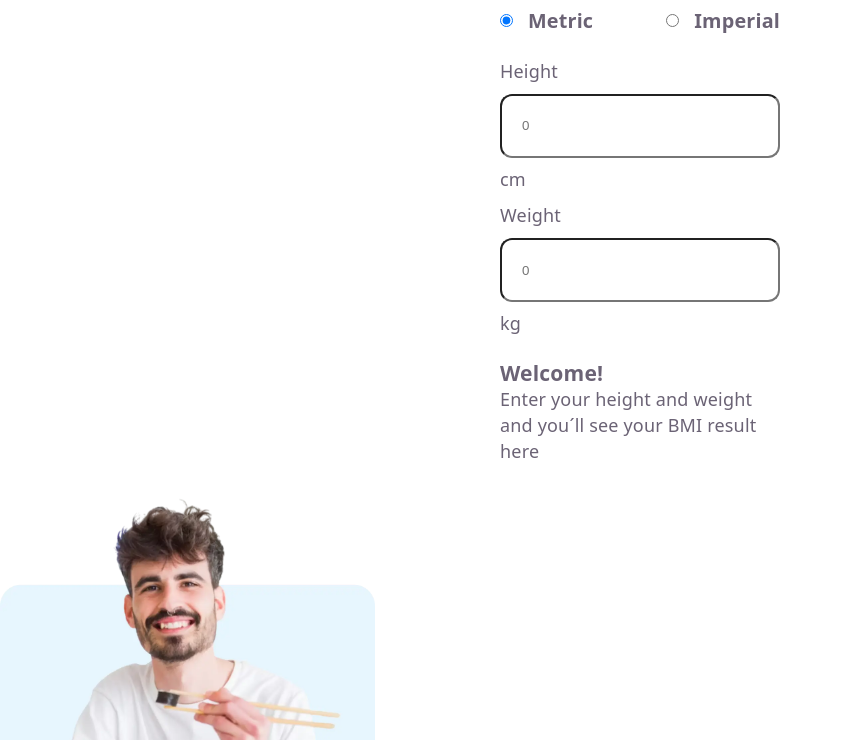
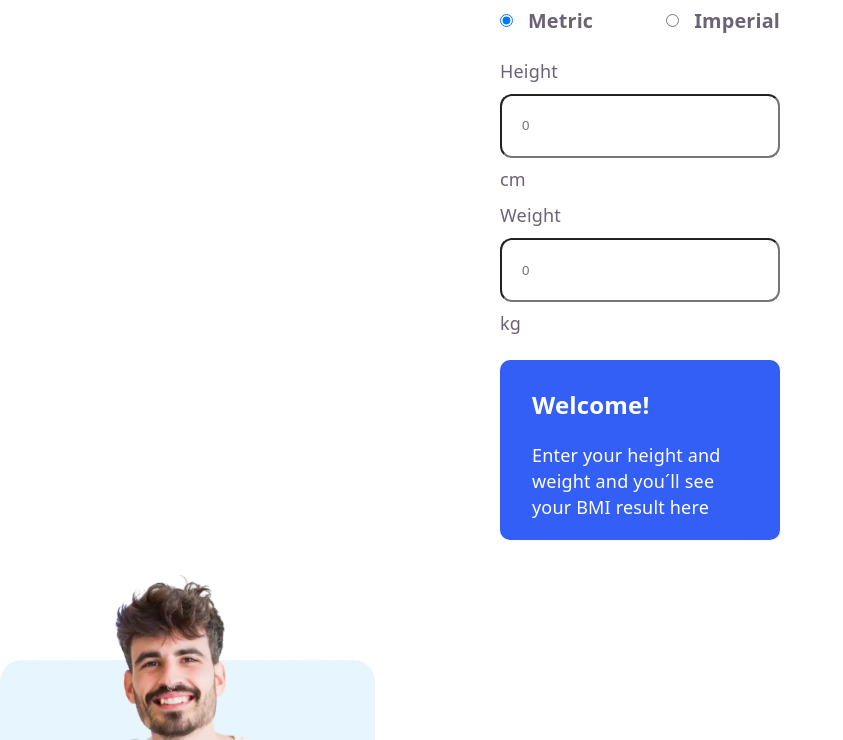
Before and after one commit to rafaelmirandaa/bmi-calculator, a website built with Vite: page bmi-calculator/index.html in a window 1280 px wide. Shown: the part 522-1262 px from the top of the page, without its empty margins (0-843 px from the left). Built offline with nearby package versions, Linux system fonts and the light colour scheme.

Commit message:
seguimos sin ella

```diff
--- a/bmi-calculator/src/scss/header/_form.scss
+++ b/bmi-calculator/src/scss/header/_form.scss
@@ -52,6 +52,31 @@
             }
         }
     }
+    .result{
+        width: 280px;
+        height: 180px;
+        display: flex;
+        gap: 24px;
+        padding: 32px;
+        background-color:#345FF6;
+        border-radius: 10px;
 
+        .result_noactiv{
+            width: 100%;
+            height: 100%;
+            display: flex;
+            flex-direction: column;
+            gap: 24px;
+
+            h3{
+                color: #ffffff;
+                font-size: 24px;
+            }
+            p{
+                color: #ffffff;
+            }
+        }
+
+    }
 
 }
--- a/bmi-calculator/src/scss/header/_tip.scss
+++ b/bmi-calculator/src/scss/header/_tip.scss
@@ -9,7 +9,7 @@
         display: flex;
         flex-direction: column;
         margin: 0 auto;
-        gap: 40px;
+        gap:40px;
 
         .tips{
             width: 100%;
```
